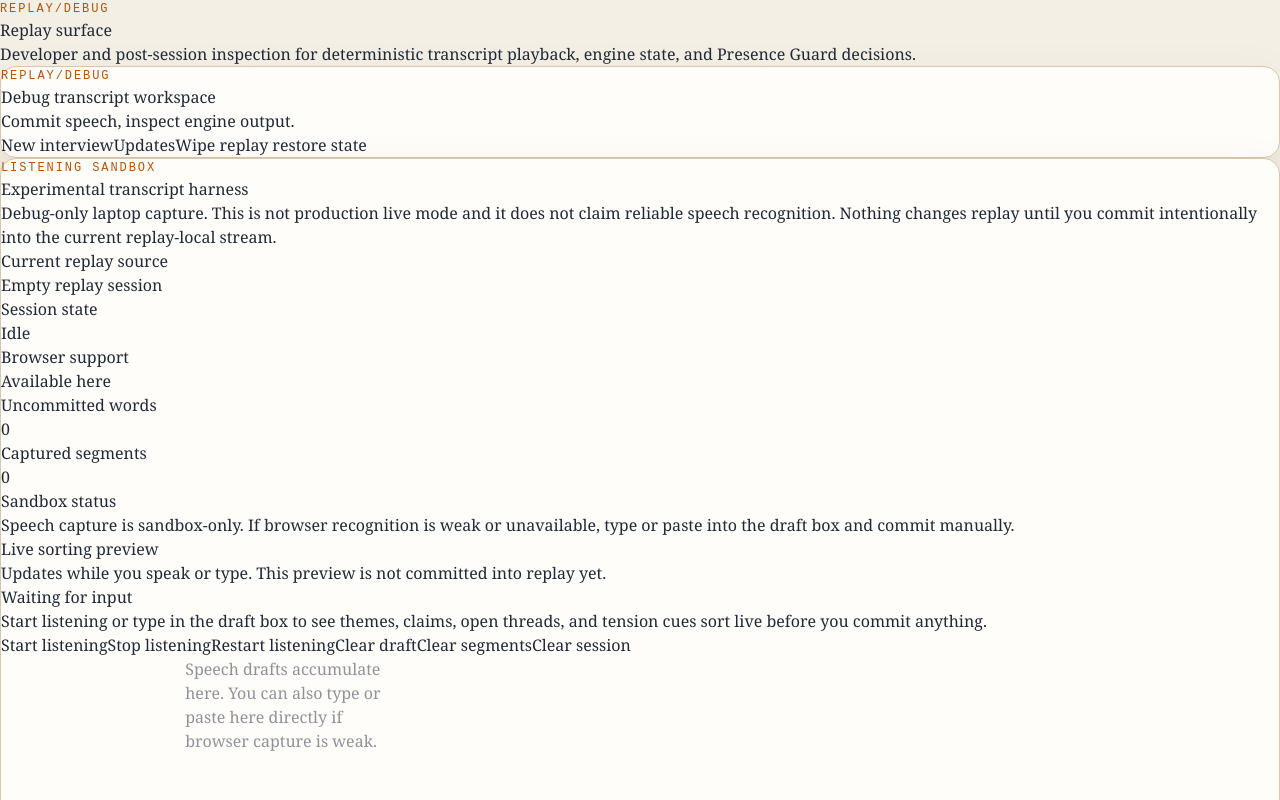
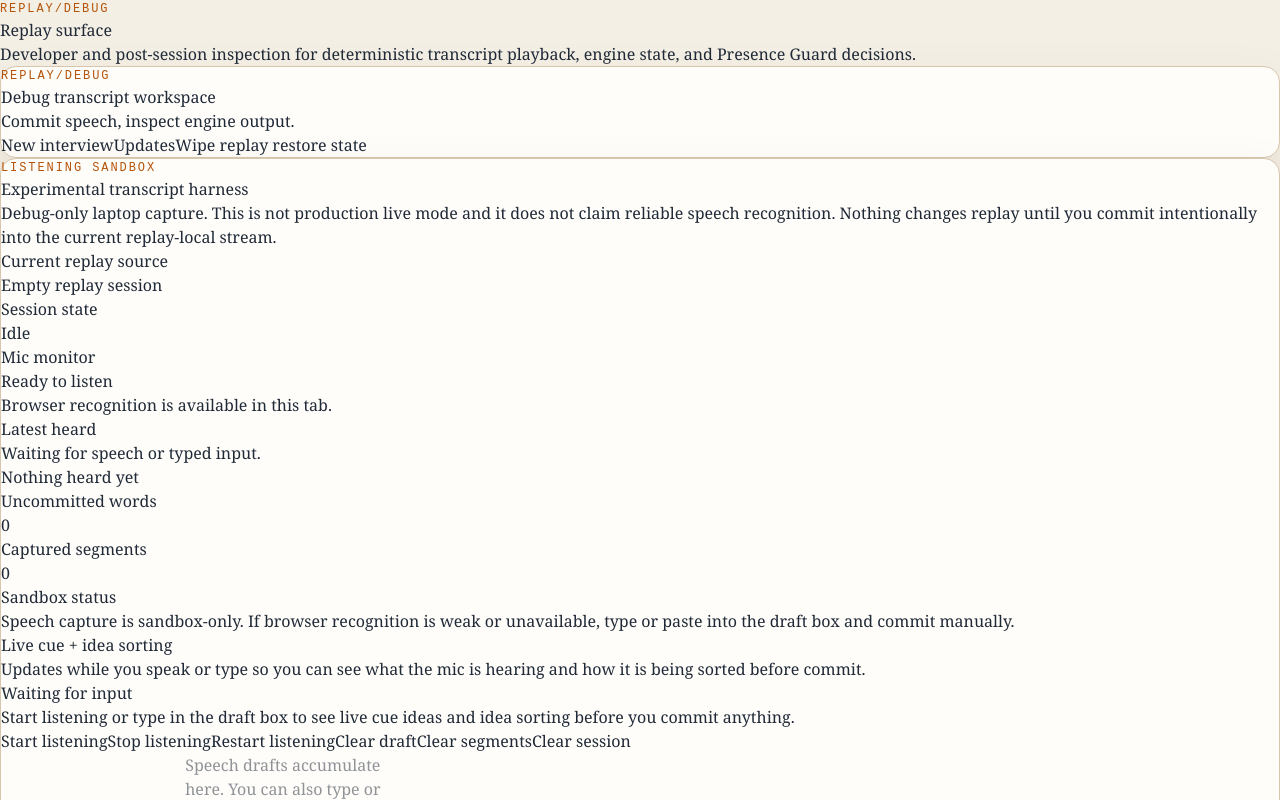
Before and after one commit to DillonPatterson/CuedUp, a Next.js app: page /interview/1/replay in a window 1280 px wide. Shown: the top 800 px of the page. Built offline with nearby package versions, Linux system fonts and the light colour scheme.

Commit message:
Improve mic feedback and live cue sorting in replay sandbox

```diff
--- a/components/live/replay-listening-sandbox.tsx
+++ b/components/live/replay-listening-sandbox.tsx
@@ -78,8 +78,105 @@ type StoredListeningDraft = {
   customScores: ListeningScoreDraft;
 };
 
+type PreviewSignalTone = "stone" | "amber" | "emerald" | "rose";
+
+type PreviewSignal = {
+  label: string;
+  tone: PreviewSignalTone;
+};
+
 function normalizeTranscript(value: string) {
   return value.replace(/\s+/g, " ").trim();
+}
+
+function formatSignalLabel(value: string) {
+  return value.replaceAll("_", " ");
+}
+
+function buildCueSignals(
+  analysis: ReturnType<typeof analyzeReplayCommittedTurn>,
+  memory: ReturnType<typeof extractReplayTurnMemory>,
+): PreviewSignal[] {
+  const signals: PreviewSignal[] = [];
+
+  if (analysis.cuePotential !== "low") {
+    signals.push({
+      label: `${formatSignalLabel(analysis.cuePotential)} cue potential`,
+      tone: "amber",
+    });
+  }
+
+  if (analysis.threadAction !== "none") {
+    signals.push({
+      label: `${formatSignalLabel(analysis.threadAction)} thread`,
+      tone: "stone",
+    });
+  }
+
+  for (const cue of memory.unresolvedThreadCues) {
+    signals.push({
+      label: formatSignalLabel(cue),
+      tone: "amber",
+    });
+  }
+
+  for (const tension of memory.contradictionSignals) {
+    signals.push({
+      label: formatSignalLabel(tension),
+      tone: "rose",
+    });
+  }
+
+  if (analysis.interruption.interruptedPreviousTurn) {
+    signals.push({
+      label: "previous speaker cut off",
+      tone: "rose",
+    });
+  }
+
+  return Array.from(new Map(signals.map((signal) => [signal.label, signal])).values());
+}
+
+function buildIdeaSignals(
+  memory: ReturnType<typeof extractReplayTurnMemory>,
+): PreviewSignal[] {
+  const signals: PreviewSignal[] = [];
+
+  for (const theme of memory.themes) {
+    signals.push({
+      label: `theme: ${formatSignalLabel(theme)}`,
+      tone: "stone",
+    });
+  }
+
+  for (const entity of memory.entities) {
+    signals.push({
+      label: `entity: ${entity}`,
+      tone: "emerald",
+    });
+  }
+
+  if (memory.memoryKind !== "none") {
+    signals.push({
+      label: `${formatSignalLabel(memory.memoryKind)} memory`,
+      tone: "stone",
+    });
+  }
+
+  return Array.from(new Map(signals.map((signal) => [signal.label, signal])).values());
+}
+
+function getSignalChipClassName(tone: PreviewSignalTone) {
+  switch (tone) {
+    case "amber":
+      return "bg-amber-100 text-amber-950";
+    case "emerald":
+      return "bg-emerald-100 text-emerald-950";
+    case "rose":
+      return "bg-rose-100 text-rose-950";
+    default:
+      return "bg-stone-100 text-stone-800";
+  }
 }
 
 function buildDraftFromSegments(segments: ListeningSegment[]) {
@@ -237,6 +334,8 @@ export function ReplayListeningSandbox({
   );
   const [error, setError] = useState<string | null>(null);
   const [lastCommit, setLastCommit] = useState<ListeningLastCommit | null>(null);
+  const [lastHeardText, setLastHeardText] = useState("");
+  const [lastHeardAt, setLastHeardAt] = useState<string | null>(null);
   const [wasRestored, setWasRestored] = useState(false);
   const [segmentsExpanded, setSegmentsExpanded] = useState(false);
 
@@ -288,6 +387,33 @@ export function ReplayListeningSandbox({
     scoreMode,
     speaker,
   ]);
+  const liveCueSignals = useMemo(
+    () =>
+      livePreview
+        ? buildCueSignals(livePreview.analysis, livePreview.memory)
+        : [],
+    [livePreview],
+  );
+  const liveIdeaSignals = useMemo(
+    () => (livePreview ? buildIdeaSignals(livePreview.memory) : []),
+    [livePreview],
+  );
+  const lastHeardTimestampLabel = lastHeardAt
+    ? new Date(lastHeardAt).toLocaleTimeString([], {
+        hour: "numeric",
+        minute: "2-digit",
+        second: "2-digit",
+      })
+    : "Nothing heard yet";
+  const micMonitorLabel = isListening
+    ? "Mic live"
+    : availability === "available"
+      ? "Ready to listen"
+      : availability === "unsupported"
+        ? "Mic unavailable"
+        : availability === "error"
+          ? "Mic error"
+          : "Checking mic";
 
   useEffect(() => {
     committedTranscriptRef.current = draftText;
@@ -419,6 +545,7 @@ export function ReplayListeningSandbox({
       }
 
       const normalizedFinalChunk = normalizeTranscript(finalChunk);
+      const normalizedInterimChunk = normalizeTranscript(interimChunk);
 
       if (normalizedFinalChunk) {
         const nextSegment = createListeningSegment(
@@ -434,9 +561,16 @@ export function ReplayListeningSandbox({
         setStatusMessage(
           "Captured a finalized speech segment and appended it into the editable draft.",
         );
+        setLastHeardText(normalizedFinalChunk);
+        setLastHeardAt(new Date().toISOString());
       }
 
-      setInterimText(normalizeTranscript(interimChunk));
+      if (normalizedInterimChunk) {
+        setLastHeardText(normalizedInterimChunk);
+        setLastHeardAt(new Date().toISOString());
+      }
+
+      setInterimText(normalizedInterimChunk);
       setError(null);
     };
 
@@ -466,7 +600,21 @@ export function ReplayListeningSandbox({
     setStatusMessage(
       "Listening started. Interim speech may flicker. Finalized speech segments will append into the editable draft.",
     );
+    try {
       recognition.start();
+    } catch (startError) {
+      recognitionRef.current = null;
+      setAvailability("error");
+      setIsListening(false);
+      setStatusMessage(
+        "Could not start browser speech recognition. Use the typed draft fallback or retry listening.",
+      );
+      setError(
+        startError instanceof Error
+          ? `Recognition start failed: ${startError.message}`
+          : "Recognition start failed.",
+      );
+    }
   }
 
   function handleStopListening() {
@@ -631,6 +779,8 @@ export function ReplayListeningSandbox({
     setCustomScores(sandboxDefaults);
     setError(null);
     setLastCommit(null);
+    setLastHeardText("");
+    setLastHeardAt(null);
     setWasRestored(false);
     setStatusMessage("Cleared the entire sandbox session.");
     try {
@@ -727,7 +877,7 @@ export function ReplayListeningSandbox({
         </div>
       ) : null}
 
-      <div className="mt-5 grid gap-3 sm:grid-cols-2 xl:grid-cols-4">
+      <div className="mt-5 grid gap-3 sm:grid-cols-2 xl:grid-cols-5">
         <article className="rounded-2xl border border-stone-200 bg-white/80 p-4">
           <p className="text-xs uppercase tracking-[0.16em] text-stone-500">
             Session state
@@ -738,16 +888,30 @@ export function ReplayListeningSandbox({
         </article>
         <article className="rounded-2xl border border-stone-200 bg-white/80 p-4">
           <p className="text-xs uppercase tracking-[0.16em] text-stone-500">
-            Browser support
+            Mic monitor
           </p>
           <p className="mt-2 text-lg font-semibold text-stone-900">
-            {availability === "unknown"
-              ? "Checking"
-              : availability === "available"
-                ? "Available here"
+            {micMonitorLabel}
+          </p>
+          <p className="mt-2 text-xs leading-5 text-stone-600">
+            {availability === "available"
+              ? "Browser recognition is available in this tab."
               : availability === "unsupported"
-                  ? "Unavailable here"
-                  : "Error state"}
+                ? "This browser cannot expose speech recognition here."
+                : availability === "error"
+                  ? "Recognition is in an error state. Retry or type instead."
+                  : "Checking browser speech support."}
+          </p>
+        </article>
+        <article className="rounded-2xl border border-stone-200 bg-white/80 p-4">
+          <p className="text-xs uppercase tracking-[0.16em] text-stone-500">
+            Latest heard
+          </p>
+          <p className="mt-2 text-sm font-medium leading-6 text-stone-900">
+            {lastHeardText || "Waiting for speech or typed input."}
+          </p>
+          <p className="mt-2 text-xs leading-5 text-stone-600">
+            {lastHeardTimestampLabel}
           </p>
         </article>
         <article className="rounded-2xl border border-stone-200 bg-white/80 p-4">
@@ -781,14 +945,24 @@ export function ReplayListeningSandbox({
         <div className="flex flex-wrap items-center justify-between gap-2">
           <div>
             <p className="text-xs uppercase tracking-[0.16em] text-stone-500">
-              Live sorting preview
+              Live cue + idea sorting
             </p>
             <p className="mt-1 text-sm leading-6 text-stone-700">
-              Updates while you speak or type. This preview is not committed into replay yet.
+              Updates while you speak or type so you can see what the mic is hearing and how it is being sorted before commit.
             </p>
           </div>
-          <span className="rounded-full bg-stone-100 px-3 py-1 text-[11px] uppercase tracking-[0.14em] text-stone-700">
-            {livePreview ? "Preview active" : "Waiting for input"}
+          <span
+            className={`rounded-full px-3 py-1 text-[11px] uppercase tracking-[0.14em] ${
+              isListening
+                ? "bg-emerald-100 text-emerald-950"
+                : "bg-stone-100 text-stone-700"
+            }`}
+          >
+            {isListening
+              ? "Listening live"
+              : livePreview
+                ? "Preview active"
+                : "Waiting for input"}
           </span>
         </div>
 
@@ -830,41 +1004,68 @@ export function ReplayListeningSandbox({
             <div className="mt-4 grid gap-3 sm:grid-cols-2">
               <article className="rounded-2xl border border-stone-200 bg-stone-50/70 p-3">
                 <p className="text-xs uppercase tracking-[0.14em] text-stone-500">
-                  Themes
+                  Cue ideas
                 </p>
+                {liveCueSignals.length > 0 ? (
+                  <div className="mt-2 flex flex-wrap gap-2">
+                    {liveCueSignals.map((signal) => (
+                      <span
+                        key={signal.label}
+                        className={`rounded-full px-3 py-1 text-xs font-medium ${getSignalChipClassName(signal.tone)}`}
+                      >
+                        {signal.label}
+                      </span>
+                    ))}
+                  </div>
+                ) : (
                   <p className="mt-2 text-sm leading-6 text-stone-800">
-                  {livePreview.memory.themes.join(", ") || "None yet"}
+                    No cue-worthy pressure yet. Keep speaking or type more detail.
                   </p>
+                )}
               </article>
               <article className="rounded-2xl border border-stone-200 bg-stone-50/70 p-3">
                 <p className="text-xs uppercase tracking-[0.14em] text-stone-500">
-                  Open threads
+                  Ideas spotted
                 </p>
+                {livePreview.memory.claims[0] ? (
                   <p className="mt-2 text-sm leading-6 text-stone-800">
-                  {livePreview.memory.unresolvedThreadCues.join(", ") || "None yet"}
+                    {livePreview.memory.claims[0]}
                   </p>
-              </article>
-              <article className="rounded-2xl border border-stone-200 bg-stone-50/70 p-3">
-                <p className="text-xs uppercase tracking-[0.14em] text-stone-500">
-                  Claims
+                ) : (
+                  <p className="mt-2 text-sm leading-6 text-stone-800">
+                    No stable claim yet.
                   </p>
-                <p className="mt-2 text-sm leading-6 text-stone-800">
-                  {livePreview.memory.claims[0] ?? "None yet"}
+                )}
+                {liveIdeaSignals.length > 0 ? (
+                  <div className="mt-3 flex flex-wrap gap-2">
+                    {liveIdeaSignals.map((signal) => (
+                      <span
+                        key={signal.label}
+                        className={`rounded-full px-3 py-1 text-xs font-medium ${getSignalChipClassName(signal.tone)}`}
+                      >
+                        {signal.label}
+                      </span>
+                    ))}
+                  </div>
+                ) : null}
+                {livePreview.analysis.affective.triggerTerms.filter(
+                  (term) => term.tier !== "intensifier",
+                ).length > 0 ? (
+                  <p className="mt-3 text-xs leading-5 text-stone-600">
+                    Trigger words:{" "}
+                    {livePreview.analysis.affective.triggerTerms
+                      .filter((term) => term.tier !== "intensifier")
+                      .slice(0, 4)
+                      .map((term) => term.term)
+                      .join(", ")}
                   </p>
-              </article>
-              <article className="rounded-2xl border border-stone-200 bg-stone-50/70 p-3">
-                <p className="text-xs uppercase tracking-[0.14em] text-stone-500">
-                  Tension cues
-                </p>
-                <p className="mt-2 text-sm leading-6 text-stone-800">
-                  {livePreview.memory.contradictionSignals.join(", ") || "None yet"}
-                </p>
+                ) : null}
               </article>
             </div>
           </>
         ) : (
           <p className="mt-4 text-sm leading-6 text-stone-600">
-            Start listening or type in the draft box to see themes, claims, open threads, and tension cues sort live before you commit anything.
+            Start listening or type in the draft box to see live cue ideas and idea sorting before you commit anything.
           </p>
         )}
       </div>
```
Lines whose indentation alone changed are shown as unchanged.
